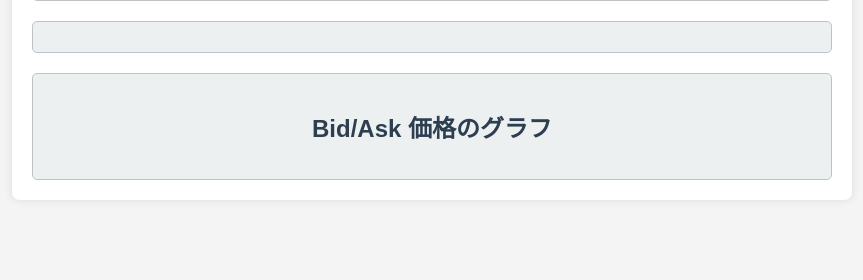
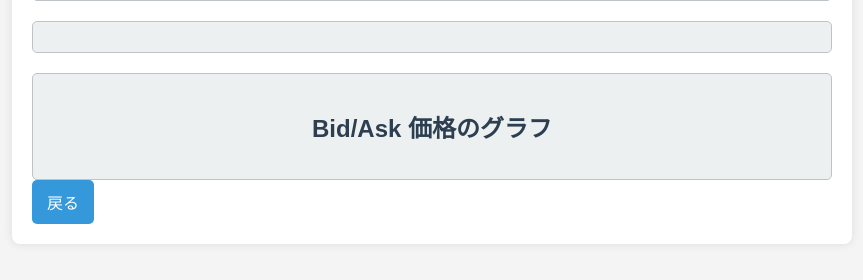
Before and after one commit to mitera-taku/stock_Python, a Django app: template stocks/templates/stocks/detail.html in a window 1280 px wide. Shown: the part 460-740 px from the top of the page, without its empty margins (208-1071 px from the left). Run offline with Django 5.2, Linux system fonts and the light colour scheme; the template is opened without the code that fills it, so the values that code supplies are empty; some libraries are stand-ins or nearby versions.

Commit message:
deploy前

```diff
--- a/stocks/templates/stocks/detail.html
+++ b/stocks/templates/stocks/detail.html
@@ -36,6 +36,10 @@
         {{ graph_html|safe }}  <!-- Safeフィルターを使用 -->
     </div>
 
+    <!-- 戻るボタン -->
+    <div class="back-button-box">
+        <button onclick="window.history.back()">戻る</button>  <!-- 戻るボタン -->
+    </div>
 </div>
 
 </body>
```
